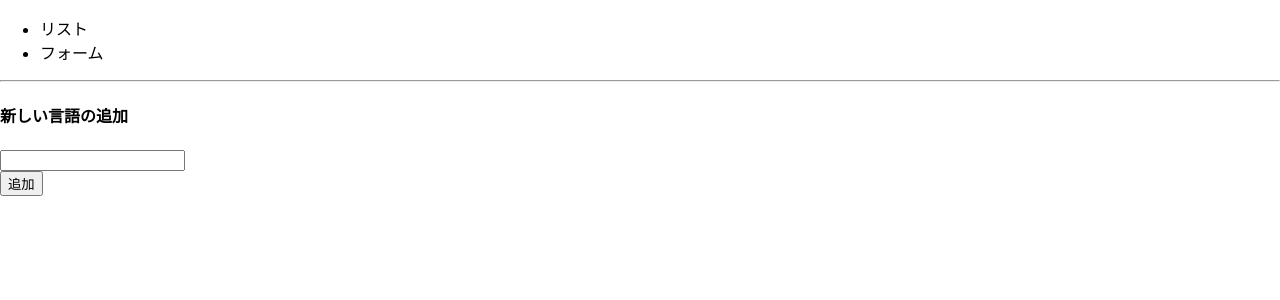
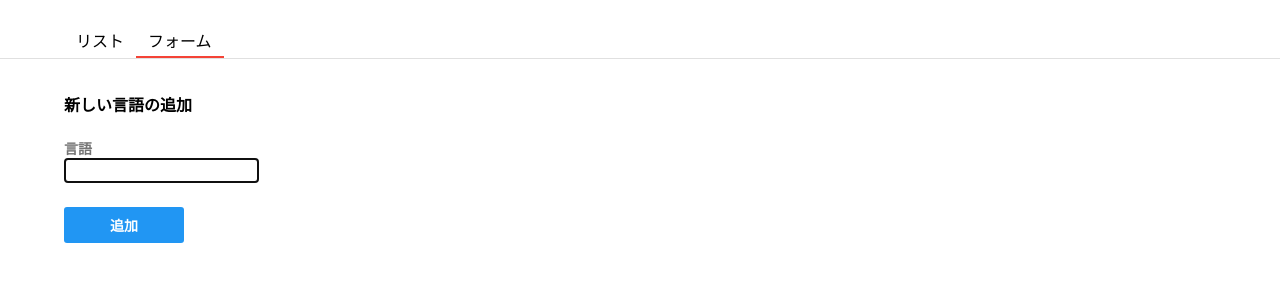
Before and after one commit to 04myls/04myls-react-app02, a React (Create React App) app: page / in a window 1280 px wide. Both pictures are taken after a click on the item "フォーム". Shown: the top 300 px of the page. Built offline with nearby package versions, Linux system fonts and the light colour scheme.

Commit message:
styled-componentsによるスタイルの適用

```diff
--- a/package.json
+++ b/package.json
@@ -9,6 +9,7 @@
     "react": "^18.2.0",
     "react-dom": "^18.2.0",
     "react-scripts": "5.0.1",
+    "styled-components": "^5.3.11",
     "web-vitals": "^2.1.4"
   },
   "scripts": {
--- a/src/App.js
+++ b/src/App.js
@@ -2,6 +2,26 @@
 import { List } from "./List";
 import { Form } from "./Form";
 import { getLanguages } from "./const/languages";
+import styled from "styled-components";
+
+const Header = styled.header`
+  display: flex;
+  justify-content: space-between;
+  padding: 24px 64px 0;
+  border-bottom: 1px solid #e0e0e0;
+`;
+
+const HeaderUl = styled.ul`
+  display: flex;
+  margin: 0;
+  padding: 0;
+`;
+const HeaderLi = styled.li`
+  list-style: none;
+  padding: 4px 12px;
+  cursor: pointer;
+  border-bottom: ${(props) => (props.focused ? "2px solid #F44336" : "none")};
+`;
 class App extends React.Component {
   constructor(props) {
     super(props);
@@ -27,13 +47,22 @@
     const { tab, langs } = this.state;
     return (
       <div>
-        <header>
-          <ul>
-            <li onClick={() => this.setState({ tab: "list" })}>リスト</li>
-            <li onClick={() => this.setState({ tab: "form" })}>フォーム</li>
-          </ul>
-        </header>
-        <hr />
+        <Header>
+          <HeaderUl>
+            <HeaderLi
+              focused={tab === "list"}
+              onClick={() => this.setState({ tab: "list" })}
+            >
+              リスト
+            </HeaderLi>
+            <HeaderLi
+              focused={tab === "form"}
+              onClick={() => this.setState({ tab: "form" })}
+            >
+              フォーム
+            </HeaderLi>
+          </HeaderUl>
+        </Header>
         {tab === "list" ? (
           <List langs={langs} />
         ) : (
--- a/src/Form.js
+++ b/src/Form.js
@@ -1,4 +1,27 @@
 import React from "react";
+import styled from "styled-components";
+import { Button } from "./components/button";
+
+const Container = styled.div`
+  padding: 12px 64px;
+`;
+const Label = styled.label`
+  display: flex;
+  color: #757575;
+  font-size: 14px;
+  font-weight: bold;
+`;
+const Input = styled.input`
+  border-radius: 3px;
+  padding: 4px 8px;
+  border: 1px solid black;
+`;
+const ButtonContainer = styled.div`
+  margin-top: 24px;
+`;
+const FormButton = styled(Button)`
+  width: 120px;
+`;
 
 export class Form extends React.Component {
   constructor(props) {
@@ -12,21 +35,23 @@
   render() {
     const { text } = this.state;
     return (
-      <div>
+      <Container>
         <h4>新しい言語の追加</h4>
         <form onSubmit={(e) => this.submitForm(e)}>
           <div>
-            <input
+            <Label>言語</Label>
+            <Input
               type="text"
               value={text}
               onChange={(e) => this.setState({ text: e.target.value })}
+              autoFocus
             />
           </div>
-          <div>
-            <button>追加</button>
-          </div>
+          <ButtonContainer>
+            <FormButton>追加</FormButton>
+          </ButtonContainer>
         </form>
-      </div>
+      </Container>
     );
   }
 }
--- a/src/List.js
+++ b/src/List.js
@@ -1,14 +1,30 @@
 import React from "react";
+import styled from "styled-components";
+
+const Component = styled.div`
+  padding: 12px 64px;
+`;
+
+const ListItem = styled.div`
+  padding: 8px 16px;
+
+  &:nth-child(n + 2) {
+    border-top: 1px solid #d9dbde;
+  }
+`;
 
 export class List extends React.Component {
   render() {
     const { langs } = this.props;
     return (
-      <div>
-        {langs.map((lang, index) => {
-          return <div key={index}>{lang}</div>;
-        })}
-      </div>
+      <Component>
+        <h4>取り扱い言語リスト</h4>
+        <div>
+          {langs.map((lang, index) => {
+            return <ListItem key={index}>{lang}</ListItem>;
+          })}
+        </div>
+      </Component>
     );
   }
 }
--- /dev/null
+++ b/src/components/button.js
@@ -0,0 +1,13 @@
+import styled from "styled-components";
+
+export const Button = styled.button`
+  border: none;
+  border-radius: 3px;
+  background-color: #2196f3;
+  padding: 8px 16px;
+  min-width: 100px;
+  font-size: 14px;
+  font-weight: bold;
+  color: white;
+  cursor: pointer;
+`;
```
Also changed, not shown: 1 other file (tests, documents, lock files or other folders).
